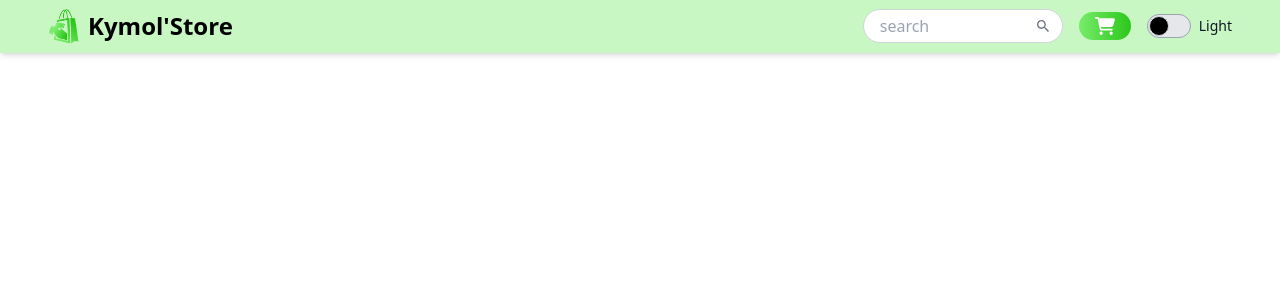
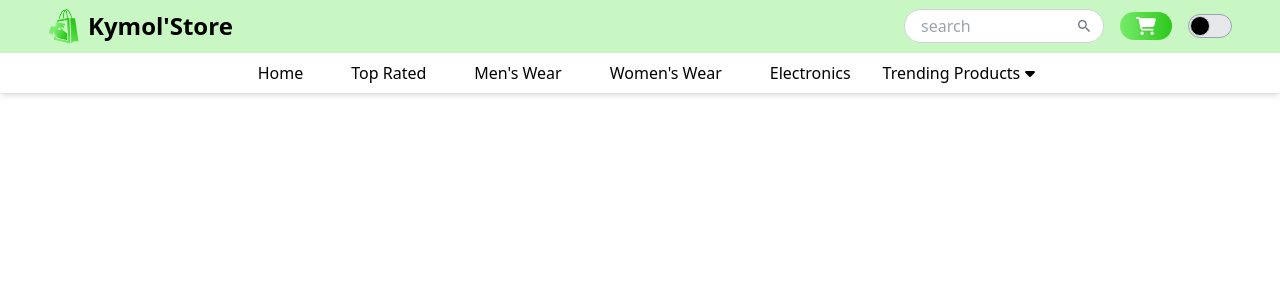
Before and after one commit to zkyymaulana/learn-react, a React (Vite) app in the folder reactjs-ecommerce/: page / in a window 1280 px wide. Shown: the top 300 px of the page. Built offline with nearby package versions, Linux system fonts and the light colour scheme.

Commit message:
feat: ecommerce | navbarlinks with dropdown

```diff
--- a/reactjs-ecommerce/package.json
+++ b/reactjs-ecommerce/package.json
@@ -10,6 +10,7 @@
     "preview": "vite preview"
   },
   "dependencies": {
+    "axios": "^1.7.8",
     "react": "^18.3.1",
     "react-dom": "^18.3.1",
     "react-icons": "^5.3.0"
--- a/reactjs-ecommerce/src/components/DarkMode.jsx
+++ b/reactjs-ecommerce/src/components/DarkMode.jsx
@@ -25,8 +25,7 @@ function DarkMode() {
 		<div className="flex items-center">
 			<label className="relative inline-flex items-center cursor-pointer">
 				<input type="checkbox" className="sr-only peer" checked={isDarkMode} onChange={toggleDarkMode} />
-				<div className="w-11 h-6 bg-gray-200 peer-focus:outline-none dark:bg-blue-600 rounded-full peer dark:peer-checked:bg-green-500 peer-checked:after:translate-x-full peer-checked:after:border-white after:content-[''] after:absolute after:top-[2px] after:left-[2px] after:bg-black dark:after:bg-gray-900 after:border-gray-300 border border-gray-400 after:border after:rounded-full after:h-5 after:w-5 after:transition-all"></div>
-				<span className="ml-2 text-sm font-medium text-gray-900 dark:text-gray-300">{isDarkMode ? 'Dark' : 'Light'}</span>
+				<div className="w-11 h-6 bg-gray-200 peer-focus:outline-none rounded-full peer dark:peer-checked:bg-gradient-to-r from-primary to-secondary peer-checked:after:translate-x-full peer-checked:after:border-white after:content-[''] after:absolute after:top-[2px] after:left-[2px] after:bg-black dark:after:bg-gray-900 after:border-gray-300 border border-gray-400 after:border after:rounded-full after:h-5 after:w-5 after:transition-all"></div>
 			</label>
 		</div>
 	);
--- a/reactjs-ecommerce/src/components/Navbar.jsx
+++ b/reactjs-ecommerce/src/components/Navbar.jsx
@@ -1,8 +1,54 @@
 import React from 'react';
 import Logo from '../assets/logo.png';
 import { IoMdSearch } from 'react-icons/io';
-import { FaCartShopping } from 'react-icons/fa6';
+import { FaCaretDown, FaCartShopping } from 'react-icons/fa6';
 import DarkMode from './DarkMode';
+
+const Menu = [
+	{
+		id: 1,
+		name: 'Home',
+		link: '/#',
+	},
+	{
+		id: 2,
+		name: 'Top Rated',
+		link: '/#services',
+	},
+	{
+		id: 3,
+		name: "Men's Wear",
+		link: '/#services',
+	},
+	{
+		id: 4,
+		name: "Women's Wear",
+		link: '/#services',
+	},
+	{
+		id: 5,
+		name: 'Electronics',
+		link: '/#services',
+	},
+];
+
+const DropdownLinks = [
+	{
+		id: 1,
+		name: 'Trending Products',
+		link: '/#',
+	},
+	{
+		id: 2,
+		name: 'Best Selling',
+		link: '/#',
+	},
+	{
+		id: 3,
+		name: 'Top Rated',
+		link: '/#',
+	},
+];
 
 function Navbar() {
 	return (
@@ -22,7 +68,7 @@ function Navbar() {
 							<input
 								type="text"
 								placeholder="search"
-								className="w-[200px] sm:w-[200px] group-hover:w-[300px] transition-all duration-300 rounded-full border border-gray-300 px-4 py-1 focus:outline-none focus:border-1 focus:border-primary"
+								className="w-[200px] sm:w-[200px] group-hover:w-[300px] transition-all duration-300 rounded-full border border-gray-300 px-4 py-1 focus:outline-none focus:border-1 focus:border-primary dark:border-gray-500 dark:bg-gray-800"
 							/>
 							<IoMdSearch className="text-gray-500 group-hover:text-primary absolute top-1/2 -translate-y-1/2 right-3" />
 						</div>
@@ -39,7 +85,37 @@ function Navbar() {
 				</div>
 			</div>
 			{/* lower Navbar */}
-			<div></div>
+			<div className="flex justify-center">
+				<ul className="sm:flex hidden items-center gap-4">
+					{Menu.map(data => (
+						<li key={data.id}>
+							<a href={data.link} className="inline-block px-4 hover:text-primary duration-200">
+								{data.name}
+							</a>
+						</li>
+					))}
+					{/* Simple dropdown and links*/}
+					<li className="group relative cursor-pointer">
+						<a href="#" className="flex items-center gap-[2px] py-2">
+							Trending Products
+							<span>
+								<FaCaretDown className="transition-all duration-200 group-hover:rotate-180" />
+							</span>
+						</a>
+						<div className="absolute z-[9999] hidden group-hover:block w-[200px] rounded-md bg-white p-2 text-black shadow-md">
+							<ul>
+								{DropdownLinks.map(data => (
+									<li key={data.id}>
+										<a href={data.link} className="inline-block w-full rounded-md p-2 hover:bg-primary/20">
+											{data.name}
+										</a>
+									</li>
+								))}
+							</ul>
+						</div>
+					</li>
+				</ul>
+			</div>
 		</div>
 	);
 }
```
Also changed, not shown: 1 other file (tests, documents, lock files or other folders).
